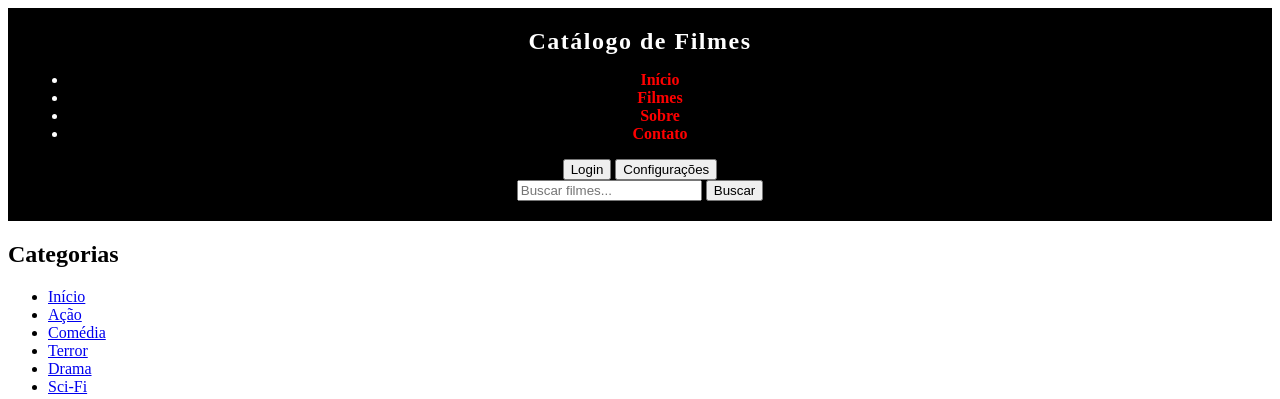
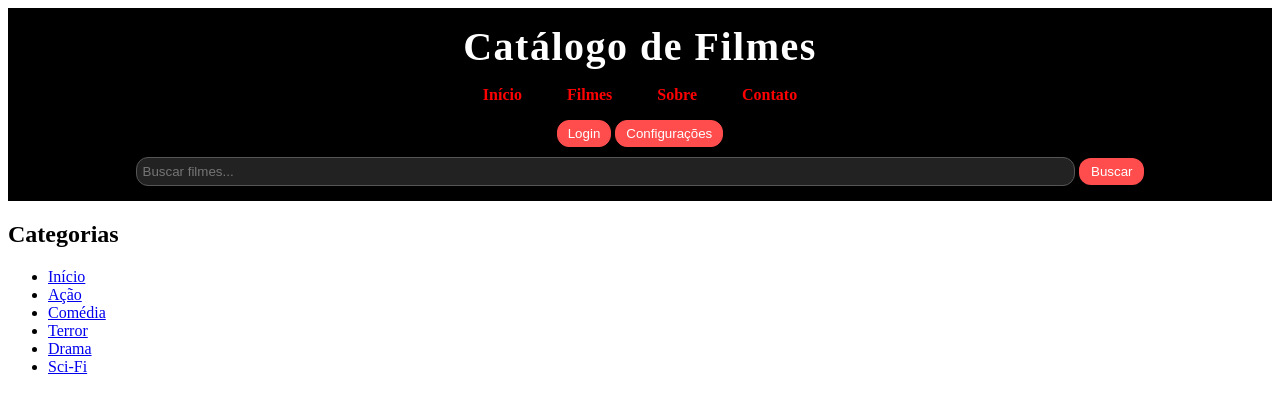
Before and after one commit to ICEI-PUC-Minas-PBE-ADS-SI/trabalho-pr-tico-semana-3-DanielMeirelesSi, a website: page public/index.html in a window 1280 px wide. Shown: the top 399 px of the page. Drawn offline with Linux system fonts and the light colour scheme.

Commit message:
incrementação no visual e botoes e barras

```diff
--- a/public/style.css
+++ b/public/style.css
@@ -28,3 +28,78 @@ header nav a {
 header nav a:hover {
     color: #ff4d4d; /* Efeito hover mais suave */
 }
+/* Estilo do Cabeçalho */
+header {
+    background-color: #000; /* Fundo preto */
+    color: #fff; /* Texto branco */
+    padding: 15px; /* Menor espaçamento */
+    text-align: center; /* Centralizar conteúdo */
+}
+
+/* Título do Cabeçalho */
+header h1 {
+    font-size: 40px; /* Título maior */
+    margin-bottom: 8px;
+}
+
+/* Navegação */
+nav ul {
+    display: flex; /* Itens na horizontal */
+    justify-content: center; /* Centralizado */
+    list-style: none; /* Sem marcadores */
+    padding: 0;
+    gap: 15px; /* Menor espaçamento entre os links */
+}
+
+nav a {
+    color: #fff; /* Texto branco */
+    text-decoration: none; /* Remove sublinhado */
+    font-weight: normal; /* Texto sem negrito */
+}
+
+nav a:hover {
+    text-decoration: underline; /* Efeito simples ao passar o mouse */
+}
+
+/* Botões de Login e Configurações */
+.botoes-controle button {
+    background-color: #ff4d4d; /* Tom de vermelho claro*/
+    color: #fff;
+    border: 1px solid #ff4d4d;
+    border-radius: 12px; /* Bordas mais discretas */
+    padding: 5px 10px;
+    cursor: pointer;
+    transition: background 0.2s;
+}
+
+.botoes-controle button:hover {
+    background-color: #cc0000; /* Efeito simples */
+}
+
+/* Barra de Pesquisa */
+form {
+    margin-top: 10px;
+}
+
+form input[type="text"] {
+    width: 75%;
+    padding: 6px;
+    border: 1px solid #555; /* Cinza claro*/
+    border-radius: 12px; /* Bordas arredondadas */
+    background-color: #222; /* Fundo mais escuro */
+    color: #fff;
+}
+
+form button[type="submit"] {
+    background-color: #ff4d4d; /* Mesma cor dos botões */
+    color: #fff;
+    border: none;
+    border-radius: 12px;
+    padding: 6px 12px;
+    cursor: pointer;
+    transition: background 0.2s;
+}
+
+form button[type="submit"]:hover {
+    background-color: #cc0000; /* Efeito no hover */
+}
```
